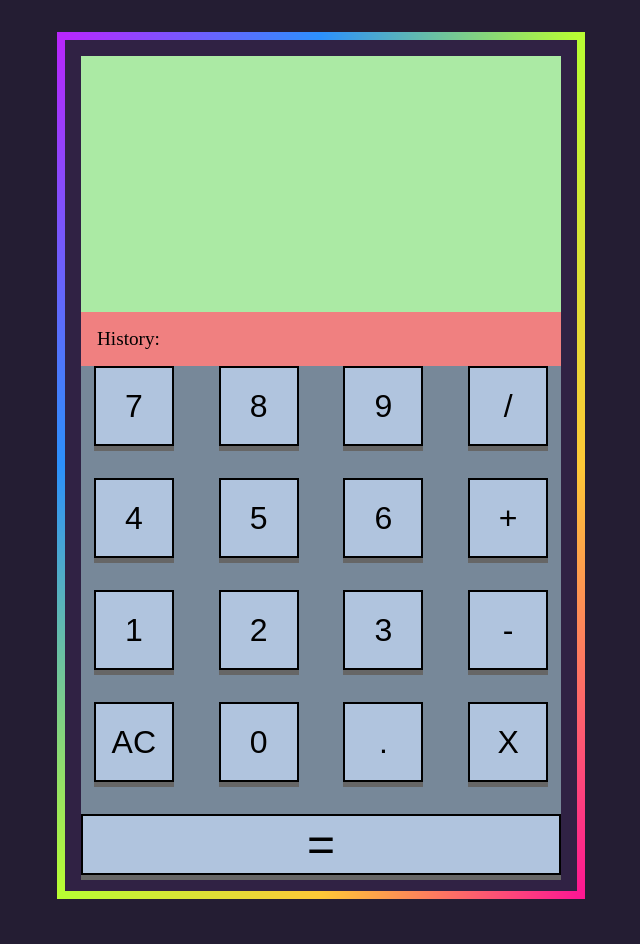
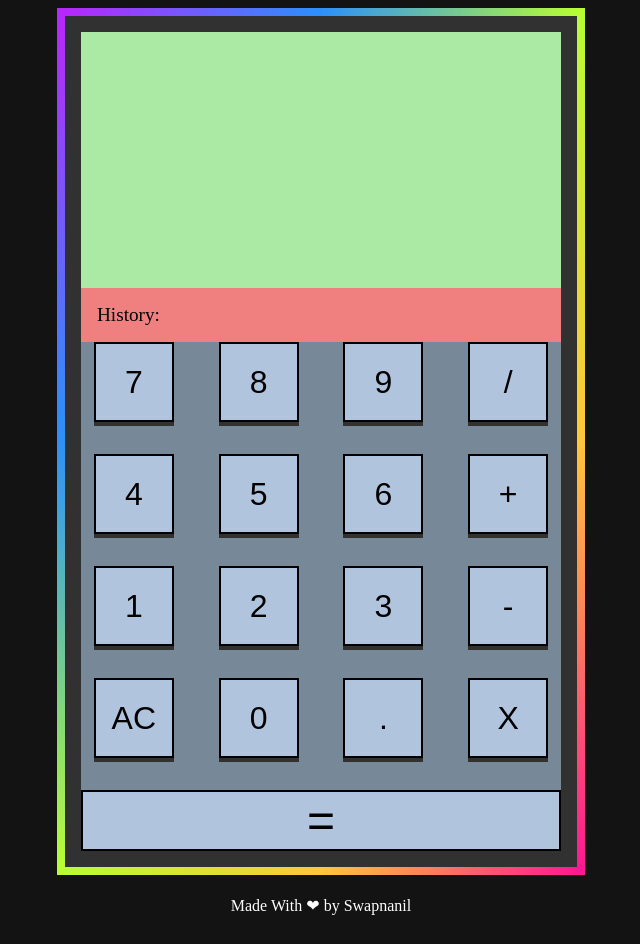
Before and after one commit to swapnanil1/OdinProject-Calculator, a plain HTML site: page index.html in a window 1280 px wide. Shown: the whole page, without its empty margins (319-959 px from the left). Drawn offline with Linux system fonts and the light colour scheme.

Commit message:
Switched styling and added footer

```diff
--- a/css/style.css
+++ b/css/style.css
@@ -1,10 +1,9 @@
 body {
     display: flex;
+    flex-direction: column;
     justify-content: center;
     align-items: center;
-    background-color: #241d33;
-    padding: 2rem;
-    margin: 0;
+    background-color: #131313;
 }
 
 #calculator-container {
@@ -14,7 +13,7 @@ body {
     width: 32rem;
     padding-top: 1rem;
     padding-bottom: 1rem;
-    background-color: #302244;
+    background-color: #313131;
     border: 0.5rem solid transparent;
     border-image: linear-gradient(to bottom right, #b827fc, #2c90fc, #b8fd33, #fec837, #fd1892);
     border-image-slice: 1;
@@ -55,7 +54,7 @@ button {
     border: 2px solid black;
     font-size: 2rem;
     background-color: lightsteelblue;
-    box-shadow: 0 5px #666;
+    box-shadow: 0 .25rem #313131;
     transition: background-color 0.3s, transform 0.2s;
 }
 
@@ -85,3 +84,13 @@ button:hover {
     height: 100%;
     font-size: 3rem;
 }
+footer {
+    display: flex;
+    justify-content: center;
+    padding: 5px;
+    color: white;
+}
+footer p {
+    display: flex;
+    flex: 1;
+}
--- a/index.html
+++ b/index.html
@@ -67,5 +67,9 @@
         </div>
     </div>
 </div>
+<footer>
+    <p>Made With ❤ by Swapnanil</p>
+</footer>
 </body>
+
 </html>
```
